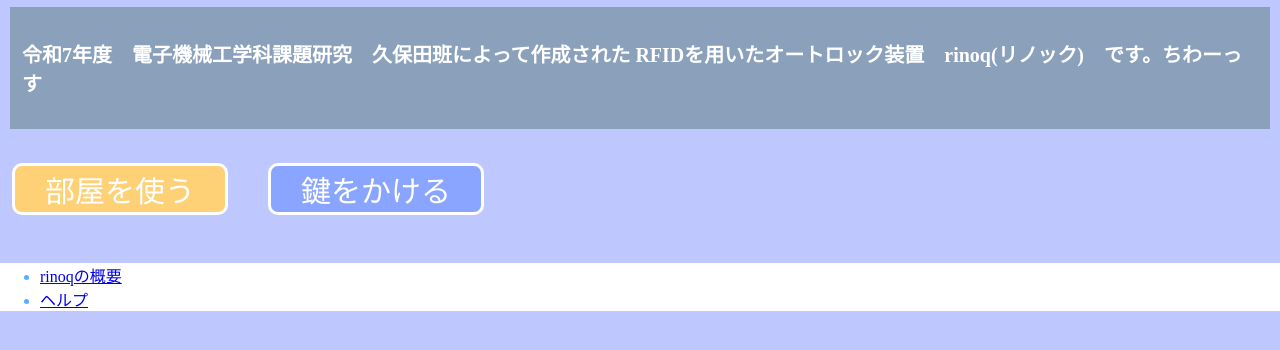
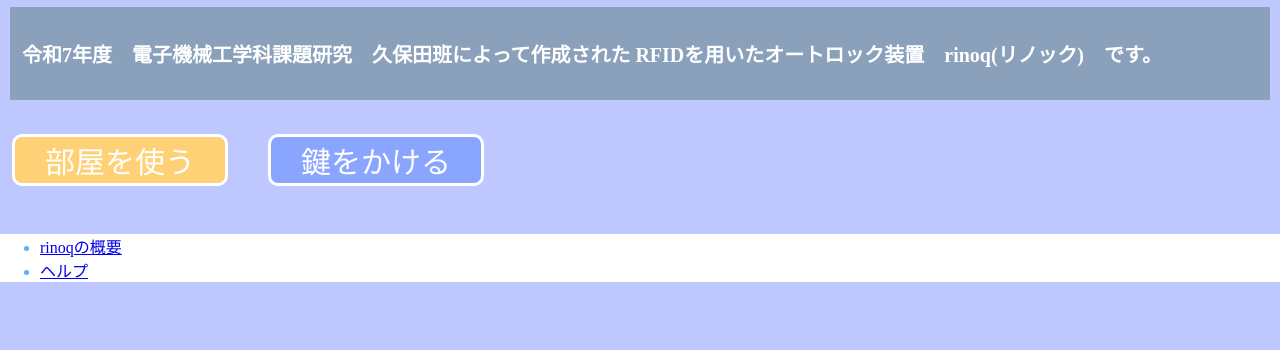
Before and after one commit to hina-0817/rinoq, a plain HTML site: page index.html in a window 1280 px wide. Shown: the part 120-470 px from the top of the page. Drawn offline with Linux system fonts and the light colour scheme.

Commit message:
Update index.html

```diff
--- a/index.html
+++ b/index.html
@@ -10,7 +10,7 @@
 <body>
     <h1 class="menu" id="header"> rinoq </h1>
     <div class="button">
-    <h1 class="p">令和7年度　電子機械工学科課題研究　久保田班によって作成された RFIDを用いたオートロック装置　rinoq(リノック)　です。ちわーっす</h1>
+    <h1 class="p">令和7年度　電子機械工学科課題研究　久保田班によって作成された RFIDを用いたオートロック装置　rinoq(リノック)　です。</h1>
     <div class="menubutton">
     <button class="karirubutton" onclick="location.href='room selection.html'">部屋を使う</button>
     <button class="kaesubutton" onclick="location.href='key return.html'">鍵をかける</button>
```
